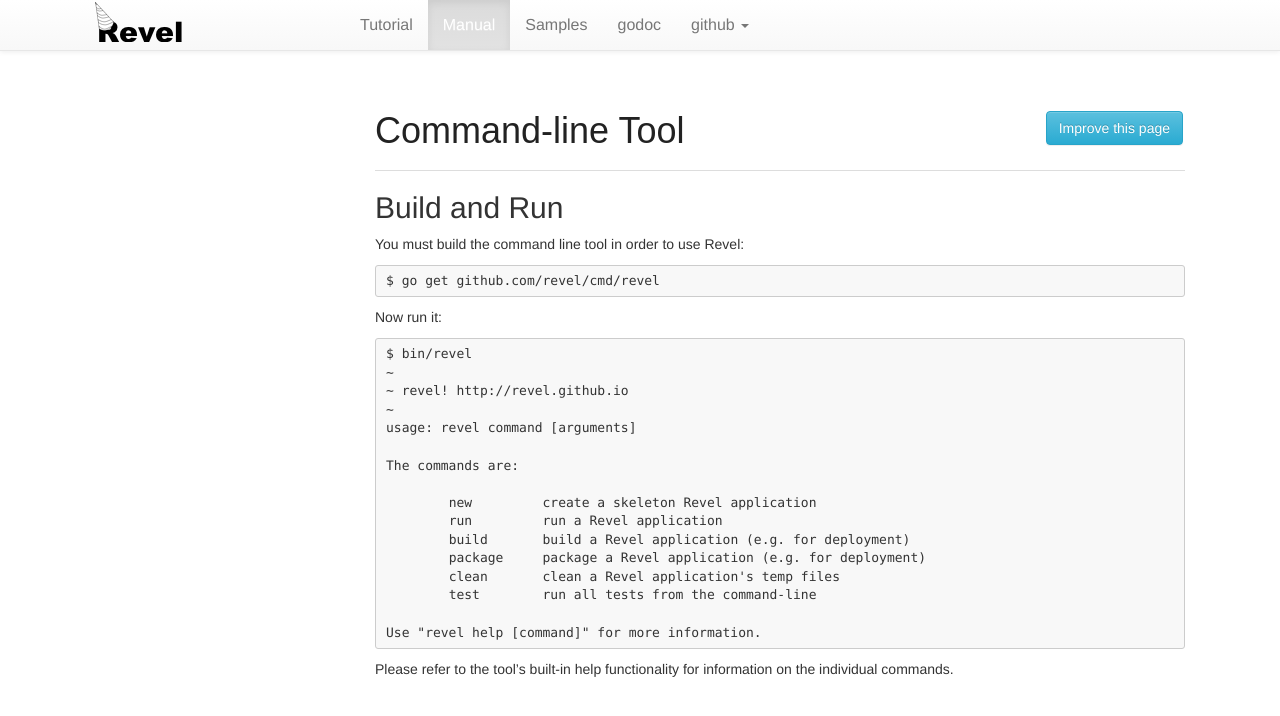
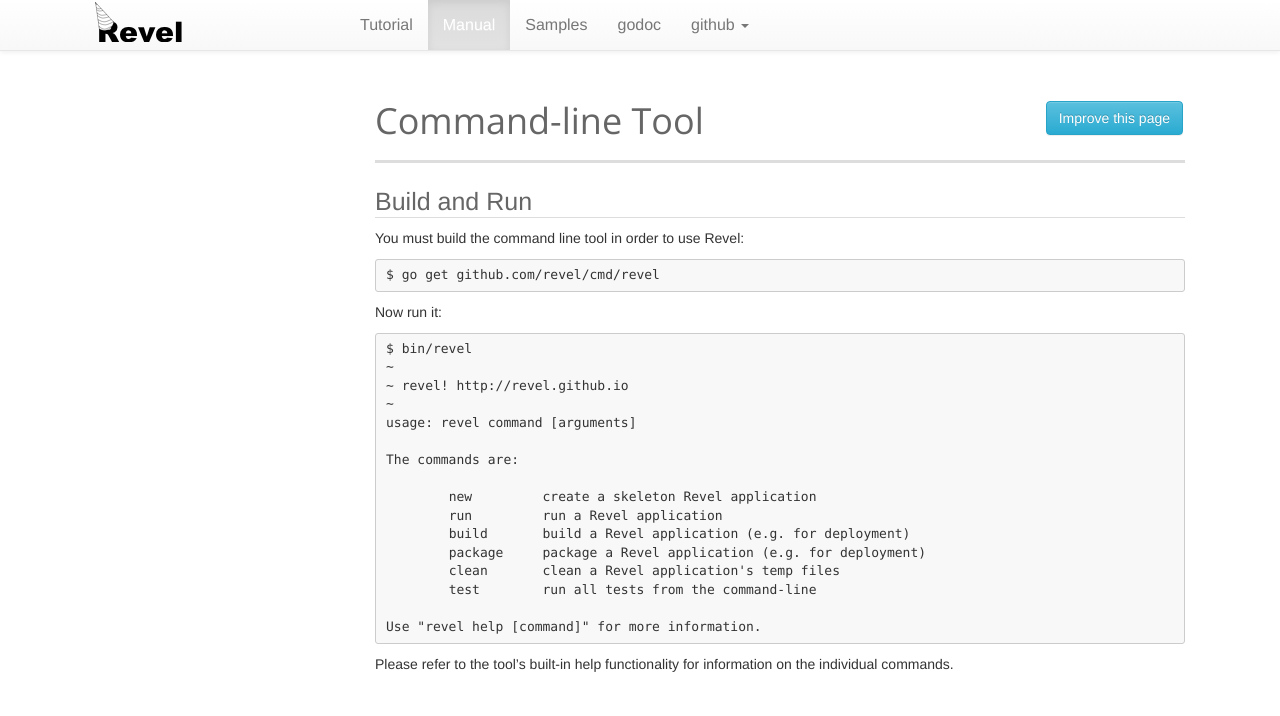
Before and after one commit to revel/revel.github.io, a Jekyll site: the page built from manual/tool.md, in a window 1280 px wide. Shown: the top 716 px of the page. Built offline with Jekyll 4.4.1, drawn with Linux system fonts in a browser that asks for light colours; nearby versions of some CDN libraries.

Commit message:
bootstrap 3

```diff
--- a/_includes/leftnav.html
+++ b/_includes/leftnav.html
@@ -1,5 +1,5 @@
 <div class="leftnav">
-  <ul class="nav nav-list">
+  <ul class="nav">
 {% for group in page.nav %}
     <li class="nav-header">{{ group.name }}</li>
     {% for node in group.articles %}
--- a/css/revel.css
+++ b/css/revel.css
@@ -170,15 +170,23 @@ ul ul, ul ol, ol ol, ol ul, ul {
     font-size: 11px;
 }
 
-
+.leftnav .nav li  a {
+    padding: 2px 0 2px 20px;
+}
+.leftnav .nav li.active a {
+  color: #eee !important;
+  background-color: #999999 !important;
+}
 
 /* page header and imporve button */
 .page-header {
-    border-bottom: 1px solid #dddddd;
+    margin: 0px;
+    margin: 30px 0 10px 0;
+    border-bottom: 3px solid #dddddd;
 }
 .page-header h1 {
-    color: #222222;
-    font-family: sans-serif;
+    color: #666666 !important;
+    font-family: "Open Sans", sans-serif !important;
 }
 .improve-page {
   float: right;
@@ -187,5 +195,14 @@ ul ul, ul ol, ol ol, ol ul, ul {
 }
 
 .container {
-    width: 1100px;
+    max-width: 1100px;
 }
+
+
+h2 {
+    font-size: 25px;
+    color: #666666 !important;
+    border-bottom: 1px solid #dddddd;
+    padding-bottom: 2px;
+    margin-top: 25px;
+}
```
